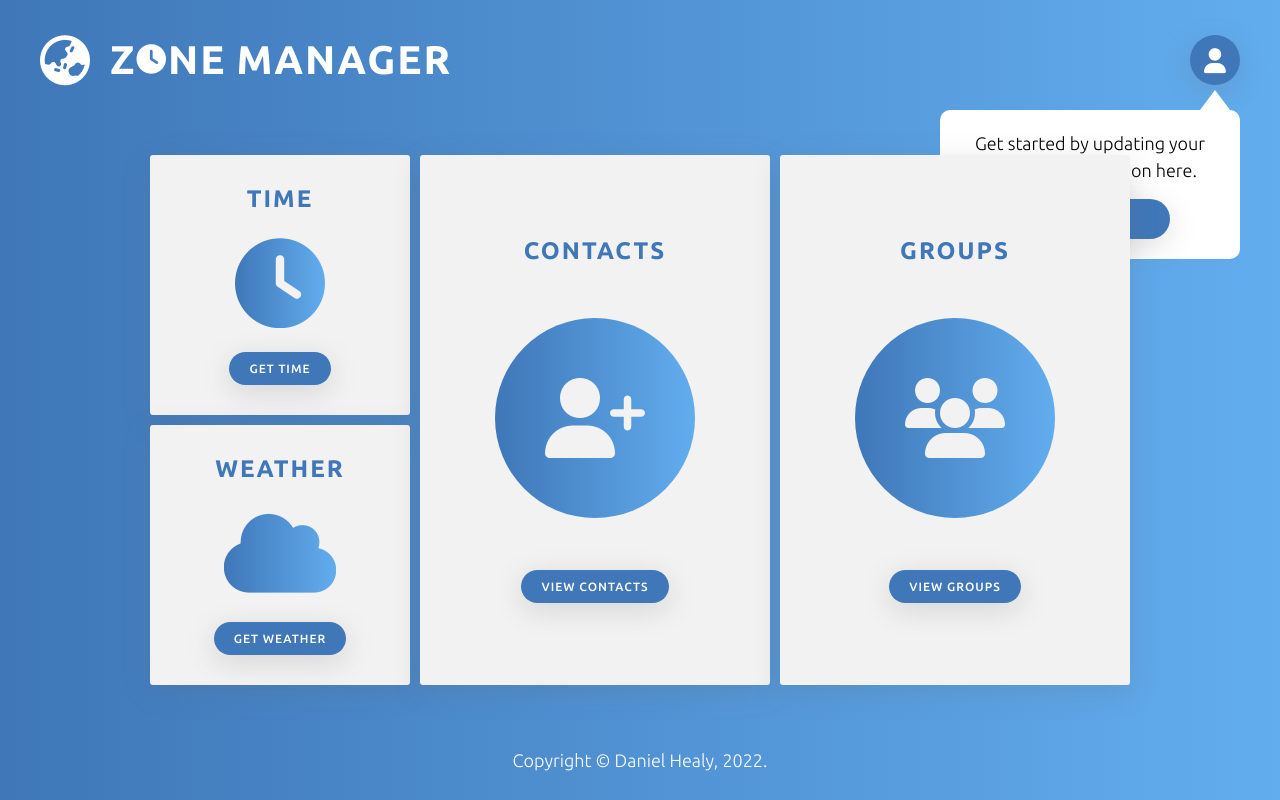
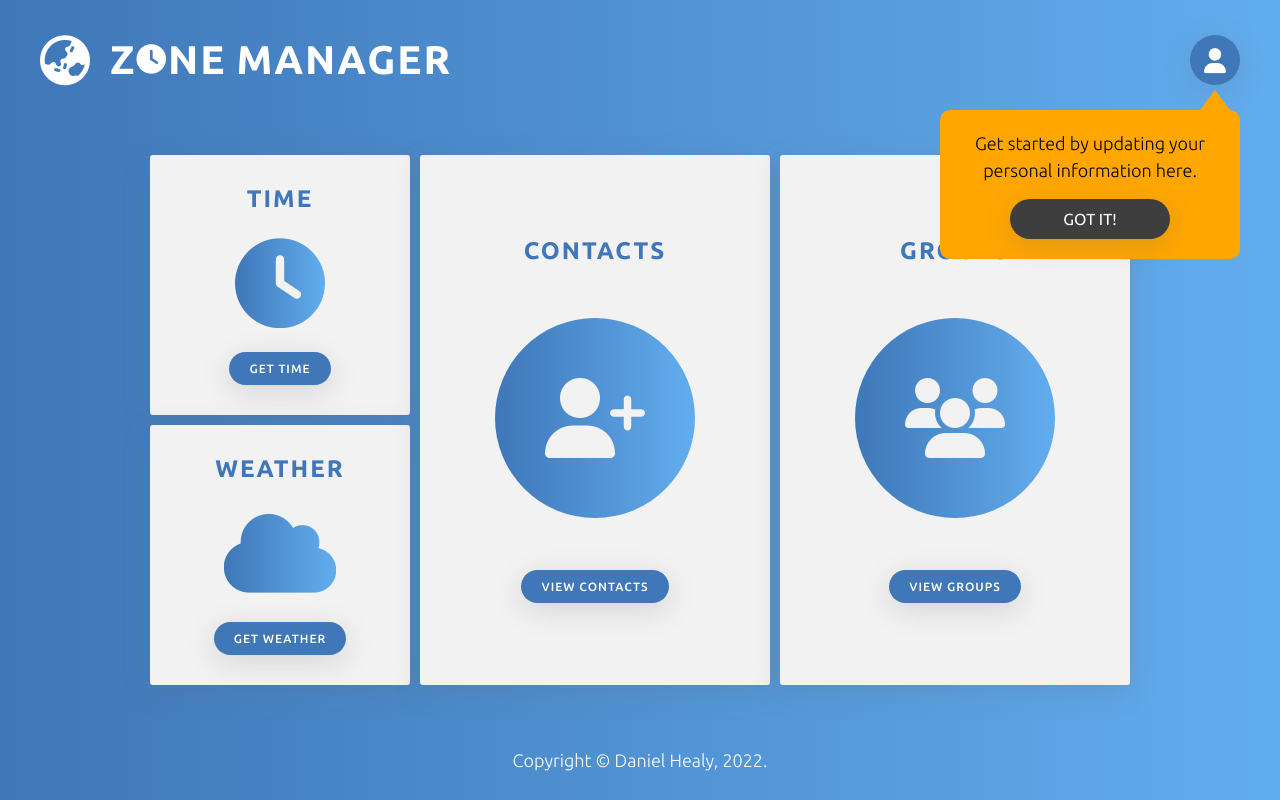
Before and after one commit to Web-Dev-Dan/Zone-Manager, a plain HTML site: page index.html in a window 1280 px wide. Drawn offline with Linux system fonts and the light colour scheme.

Commit message:
Styled notification bubble

```diff
--- a/style.css
+++ b/style.css
@@ -8,6 +8,7 @@
 
     --color-warning: rgb(201, 78, 78);
     --color-positive: rgb(111, 189, 111);
+    --color-orange: rgb(255, 166, 0);
 }
 
 * {
@@ -140,6 +141,10 @@ html, body {
     font-weight: 600;
 }
 
+.btn-black {
+    background-color: var(--color-gray-dark);
+}
+
 /* Modal */
 .modal-background {
     background-color: black;
@@ -255,7 +260,7 @@ html, body {
     margin-bottom: 3rem;
 }
 
-.weather-modal--input {
+.weather-modal--input, .time-modal--input {
     /* background-color: red; */
     color: var(--color-gray-dark);
     width: 100%;
@@ -627,7 +632,8 @@ html, body {
 }
 
 .nav-notification {
-    background-color: white;
+    /* background-color: white; */
+    background-color: var(--color-orange);
     width: 30rem;
     padding: 2rem;
     position: absolute;
@@ -638,6 +644,7 @@ html, body {
     justify-content: center;
     align-items: center;
     border-radius: 1rem;
+    z-index: 50;
 }
 
 .nav-notification--pointer {
@@ -645,7 +652,7 @@ html, body {
     top: -3.5rem;
     right: 1rem;
     border: 1.5rem solid transparent;
-    border-bottom: 2rem solid white;
+    border-bottom: 2rem solid var(--color-orange);
 }
 
 .nav-notification--text {
```
